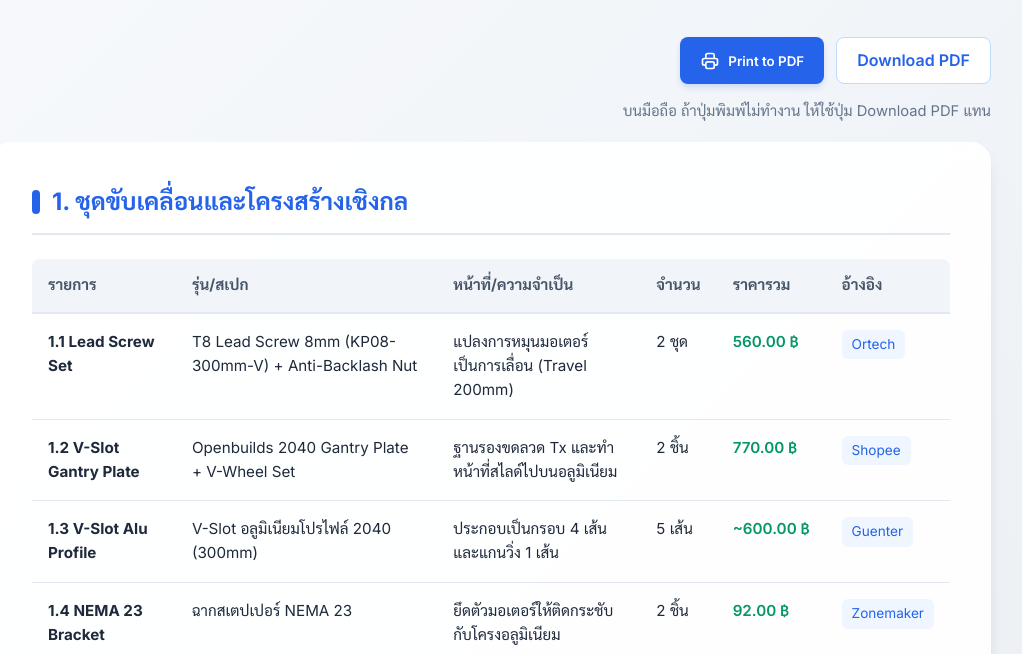
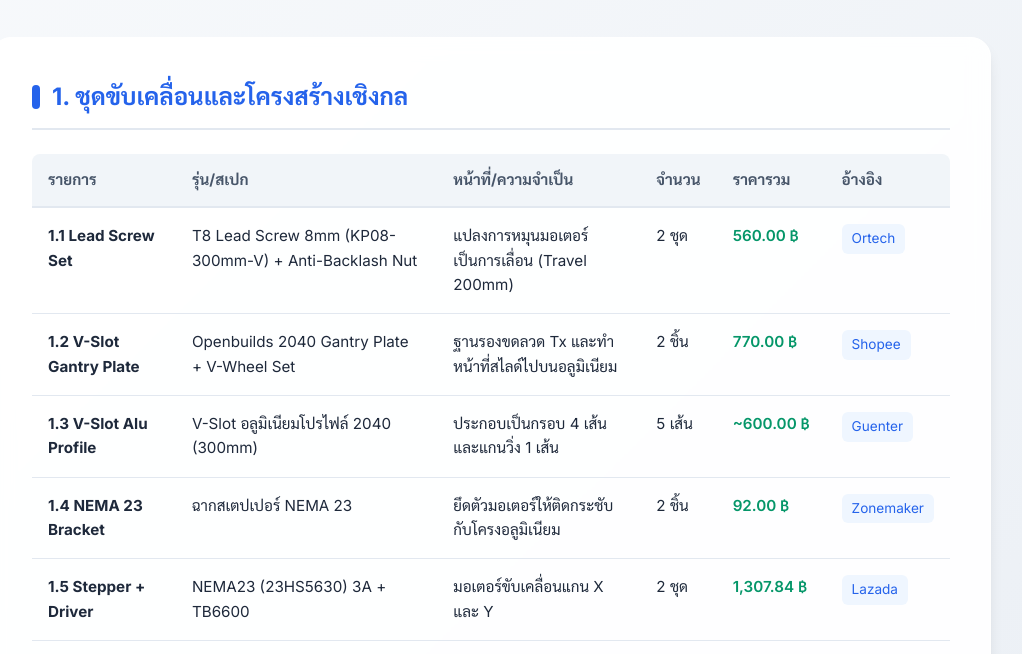
Before and after one commit to Naovaf1/wpt-bom-report, a plain HTML site: page index.html in a window 1280 px wide. Shown: the part 137-791 px from the top of the page, without its empty margins (149-1171 px from the left). Drawn offline with Linux system fonts and the light colour scheme.

Commit message:
Remove PDF actions from BOM page

```diff
--- a/index.html
+++ b/index.html
@@ -99,13 +99,6 @@
         .btn-secondary:hover {
             background: #eff6ff;
             transform: translateY(-1px);
-        }
-
-        .mobile-hint {
-            margin: -4px 0 18px;
-            color: var(--text-muted);
-            font-size: 0.92rem;
-            text-align: right;
         }
 
         .report-card {
@@ -272,11 +265,6 @@
                 width: 100%;
             }
 
-            .mobile-hint {
-                text-align: left;
-                margin-bottom: 14px;
-            }
-
             .report-card {
                 padding: 18px 14px;
                 border-radius: 16px;
@@ -399,7 +387,7 @@
                 backdrop-filter: none;
             }
 
-            .actions, .mobile-hint, .mobile-summary {
+            .actions, .mobile-summary {
                 display: none;
             }
 
@@ -481,16 +469,6 @@
             <h1>WPT Alignment Prototype</h1>
             <p class="subtitle">Bill of Materials - Scale 36W (Official Thesis Report)</p>
         </header>
-
-        <div class="actions">
-            <button class="btn btn-primary" type="button" onclick="handlePrint(event)">
-                <svg width="20" height="20" fill="none" stroke="currentColor" viewBox="0 0 24 24" xmlns="http://www.w3.org/2000/svg"><path stroke-linecap="round" stroke-linejoin="round" stroke-width="2" d="M17 17h2a2 2 0 002-2v-4a2 2 0 00-2-2H5a2 2 0 00-2 2v4a2 2 0 002 2h2m2 4h6a2 2 0 002-2v-4a2 2 0 00-2-2H9a2 2 0 00-2 2v4a2 2 0 002 2zm8-12V5a2 2 0 00-2-2H9a2 2 0 00-2 2v4h10z"></path></svg>
-                Print to PDF
-            </button>
-            <a class="btn btn-secondary" href="wpt-bom-report.pdf" download>Download PDF</a>
-        </div>
-
-        <p class="mobile-hint">บนมือถือ ถ้าปุ่มพิมพ์ไม่ทำงาน ให้ใช้ปุ่ม Download PDF แทน</p>
 
         <div class="report-card">
             <div class="mobile-summary">เวอร์ชันมือถือจะแสดงแต่ละรายการเป็นการ์ดเพื่อให้อ่านง่ายขึ้น</div>
@@ -715,24 +693,5 @@
         </div>
     </div>
 
-    <script>
-        function handlePrint(event) {
-            if (event) {
-                event.preventDefault();
-            }
-
-            try {
-                window.print();
-            } catch (error) {
-                window.location.href = "wpt-bom-report.pdf";
-            }
-
-            setTimeout(function () {
-                if (document.visibilityState === "visible") {
-                    return;
-                }
-            }, 500);
-        }
-    </script>
 </body>
 </html>
```
